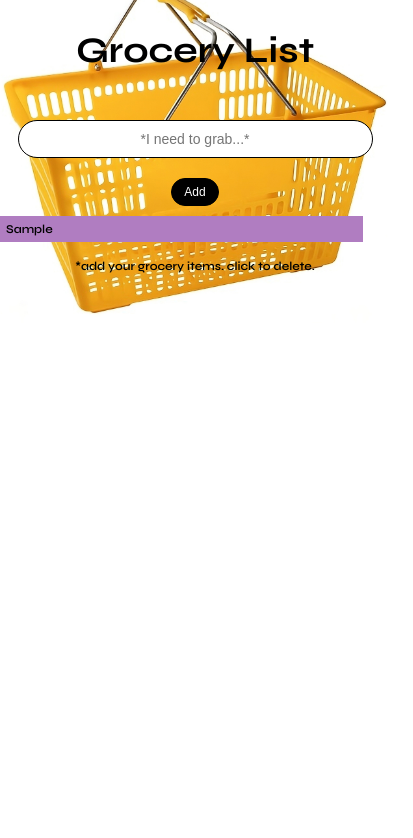
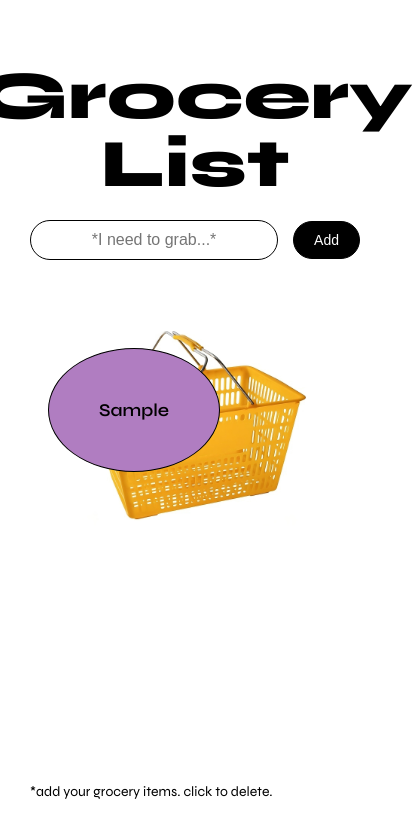
Before and after one commit to stacydbkim/grocerylist, a plain HTML site: page index.html in a window 390 px wide. Both pictures are taken after typing "Sample" into the empty fields and a click on the button "Add". Shown: the whole page, 413 px wide, since content can reach past the window. Drawn offline with nearby package versions, Linux system fonts and the light colour scheme; no server answers.

Commit message:
Update style.css

```diff
--- a/CSS/style.css
+++ b/CSS/style.css
@@ -1,21 +1,29 @@
-/* General Styles */
+/* CSS for the input section */
+
 body {
-  margin: 0;
+	margin: 30px 30px 30px 30px;
 	padding: 0;
 	font-family: "Syne", sans-serif;
 	font-size: 18px;
 	font-weight: 600;
+	font-style: normal;
 	background-image: url('Sources/yellowbasket.jpeg');
-  background-size: cover; /* Use cover for responsive background */
+  background-size: 58%;
   background-repeat: no-repeat;
   background-position: center;
+  background-attachment: fixed;
+  margin-top: 100px;
 }
 
+
 h1 {
-  font-size: 68px; /* Large font size for desktop */
+  font-family: "Syne", sans-serif;
+  color: black;
+  font-weight: 800;
+  font-style: normal;
+  font-size: 68px;
   text-align: center;
-  margin: 0;
-  padding: 0.5em 0;
+  line-height: 1;
 }
 
 .header {
@@ -29,94 +37,113 @@ h1 {
 
 .input-section {
     display: flex;
-  justify-content: center;
-  align-items: center;
-  flex-wrap: wrap; /* Allow items to wrap on smaller screens */
-  padding: 1em;
+    justify-content: center; /* Horizontally center the items */
+    align-items: center; /* Vertically center the items */
 }
 
 .input-section input[type="text"] {
-  width: 400px; /* Fixed width for desktop */
-  padding: 10px;
+    margin: 0; /* Remove default margin */
+    padding: 10px; /* Adjust padding as needed */
+    font-size: 16px;
     border: 0.25px solid black;
     border-radius: 1000px;
+    text-align: center;
+    width: 400px;
+    margin-bottom: 70px;
+    margin-top: 0px;
+}
+
+.input-section button[type="submit"] {
+    margin: 0; /* Remove default margin */
+    padding: 10px; /* Adjust padding as needed */
+    padding-right: 20px;
+    padding-left: 20px;
     font-size: 16px;
+    border: 0.25px solid black;
+    border-radius: 1000px;
     text-align: center;
     margin-bottom: 70px;
+    margin-top: 0px;
 }
 
 .input-section button[type="submit"] {
     background: black;
     color: white;
     cursor: pointer;
-  border: 0.25px solid black;
-  border-radius: 1000px;
-  padding: 10px 20px;
-  font-size: 16px;
+    font-size: 14px;
+    margin-left: 15px;
 }
 
-/* Responsive Design for Mobile Devices */
-@media (max-width: 768px) {
-  h1 {
-    font-size: 48px; /* Adjusted size for mobile */
+
+
+button[type="enter"] {
+	background: green;
+	color: white;
+	border: none;
+	padding: 5px 5px;
+	top: 50px;
+	font-size: 12px;
+	cursor: pointer;
+	font-family: 'Arial', sans-serif;
 }
 
-  .header {
-    margin: 20px; /* Adjust margin for smaller screens */
-  }
 
-  .input-section {
-    flex-direction: column; /* Stack items vertically */
-    padding: 10px; /* Adjust padding for smaller screens */
-  }
+/* CSS for the output section */
 
-  .input-section input[type="text"] {
-    width: 90%; /* Responsive width */
-    max-width: none; /* Remove max-width constraint */
-    margin-bottom: 20px; /* Adjust bottom margin */
-  }
-
-  .input-section button[type="submit"] {
-    padding: 8px 16px;
-    font-size: 14px;
+.output-section {
+	padding: 10px;
+	box-sizing: border-box;
 }
 
 .text-box {
-    padding: 1em;
-    font-size: 14px; /* Adjust font size for text-boxes */
-    width: 90%; /* Responsive width */
-    max-width: none; /* Remove max-width constraint */
+	display: inline-block;
+	background-color: none;
+	border: 0.25px solid black;
+	padding: 50px 50px;
+	margin: 8px;
+	box-sizing: border-box;
+	max-width: 100%;
+	justify-content: center;
+	align-items: center;
+	border-radius: 50%;
+	word-wrap: break-word;
+	transition: opacity 0.5s ease;
 }
 
-  .footer {
-    font-size: 14px; /* Adjust footer font size */
-    text-align: center; /* Center text on smaller screens */
-    padding: 10px; /* Adjust padding */
-  }
+.text-box:hover {
+  opacity: 0.5;`
 }
 
-/* Additional Media Queries for Very Small Devices (e.g., Phones) */
-@media (max-width: 480px) {
-  h1 {
-    font-size: 36px; /* Further reduce font size for very small screens */
+.delete-button {
+	float: right;
+	background-color: transparent;
+	font-size: 14px;
+	color: red;
+	border: none;
+	padding: 3px;
+	border-radius: 50%;
+	cursor: pointer;
+	margin-left: 10px;
 }
 
-  .input-section input[type="text"] {
-    font-size: 14px; /* Smaller font size for input on small screens */
+.delete-button:hover {
+	background-color: #ffffff;
 }
 
-  .input-section button[type="submit"] {
-    padding: 6px 12px;
-    font-size: 12px;
+
+.text-box.true {
+	text-decoration: line-through;
 }
 
-  .text-box {
-    padding: 0.5em;
-    font-size: 12px;
-  }
 
 .footer {
-    font-size: 12px; /* Further adjust footer font size */
-    padding: 5px; /* Reduce padding */
+	padding-top: 30px;
+	font-family: "Syne", sans-serif;
+  color: black;
+  font-weight: 400;
+  font-style: normal;
+  font-size: 14px;
+  position: fixed;
+  bottom: 30px;
+  width: 100%;
 }
-}
```
Lines whose indentation alone changed are shown as unchanged.
